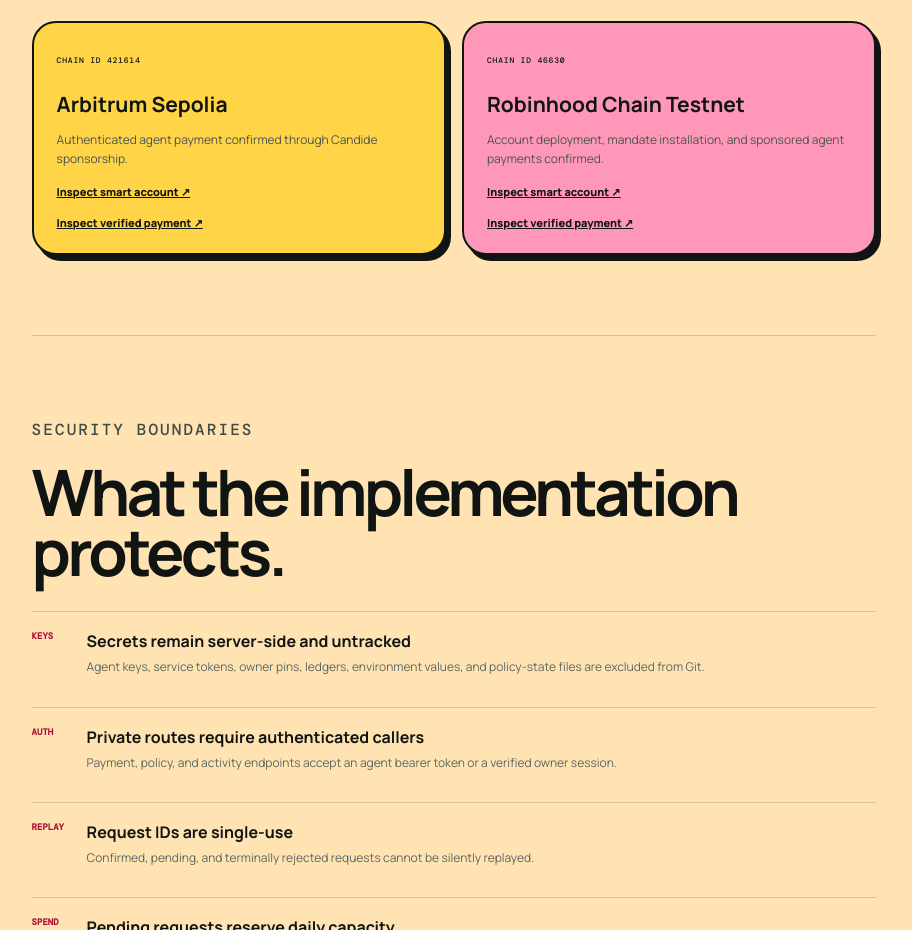
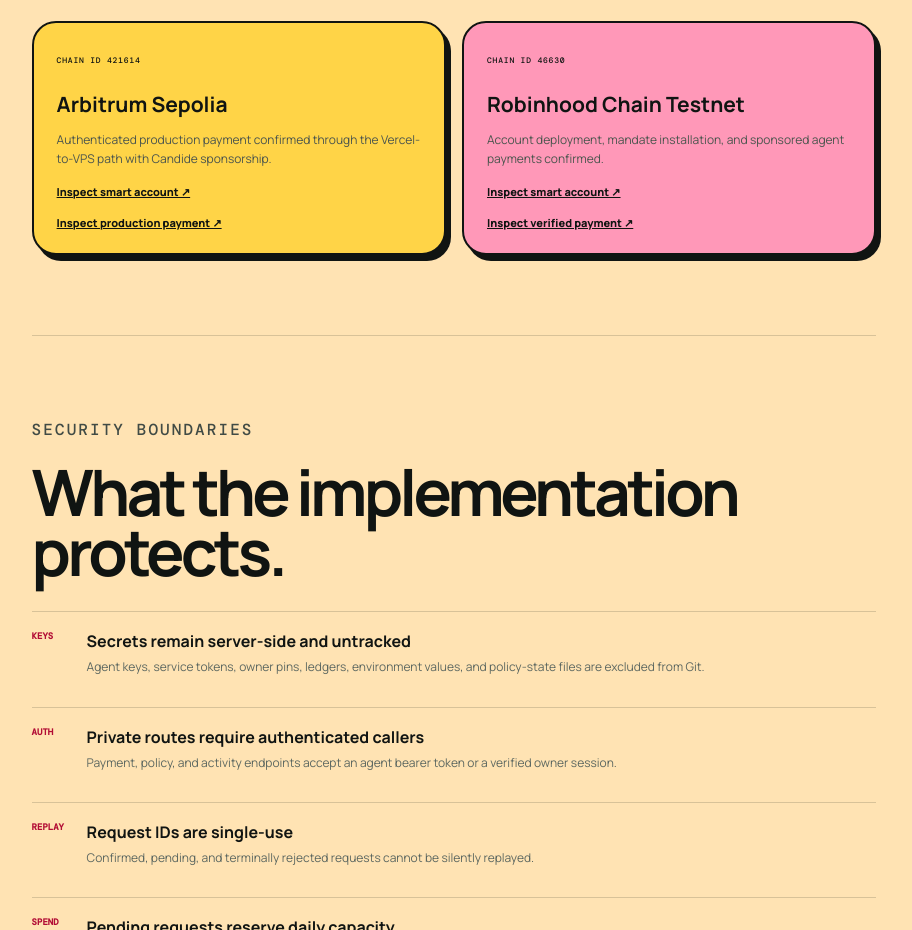
Before and after one commit to Nifemi0/manda, a website built with Vite: page frontend/docs.html in a window 1280 px wide. Shown: the part 5400-6330 px from the top of the page, without its empty margins (346-1258 px from the left). Built offline with nearby package versions, Linux system fonts and the light colour scheme.

Commit message:
Record deployed Arbitrum payment evidence

```diff
--- a/frontend/docs.html
+++ b/frontend/docs.html
@@ -26,7 +26,7 @@
   <span class="key">"recipient"</span>: <span class="value">"0x..."</span>,
   <span class="key">"amountWei"</span>: <span class="value">"100000000000"</span>
 }</code></pre><div class="endpoint-grid"><article class="endpoint"><span>SESSION</span><h3><code>POST /auth/challenge</code></h3><p>Creates a short-lived message for the connected owner to sign.</p></article><article class="endpoint"><span>SESSION</span><h3><code>POST /auth/verify</code></h3><p>Verifies the owner signature and returns an authenticated session.</p></article><article class="endpoint"><span>POLICY</span><h3><code>GET /policy</code></h3><p>Returns the active policy for the requested supported chain.</p></article><article class="endpoint"><span>PAYMENT</span><h3><code>POST /pay</code></h3><p>Evaluates and, when allowed, executes a payment through the delegated key.</p></article><article class="endpoint"><span>ACTIVITY</span><h3><code>GET /activity</code></h3><p>Returns scoped policy decisions and confirmed transaction evidence.</p></article></div></section>
-        <section class="docs-section" id="networks"><p class="docs-kicker">NETWORK EVIDENCE</p><h2>One address. Two independent deployments.</h2><p>The same deterministic Modular Account V2 address is deployed on both test networks. Each chain maintains its own mandate, balance, allowance, and transaction history.</p><div class="network-grid"><article class="network-card arb"><span>CHAIN ID 421614</span><h3>Arbitrum Sepolia</h3><p>Authenticated agent payment confirmed through Candide sponsorship.</p><a href="https://sepolia.arbiscan.io/address/0xA4d8005e48893eD97cB765D7C3D4bcD7bE01F2FE" target="_blank" rel="noreferrer">Inspect smart account ↗</a><a href="https://sepolia.arbiscan.io/tx/0xde404f32df06016fe3f2c97afb028cf853246c479258547270fadf4443b2c1d8" target="_blank" rel="noreferrer">Inspect verified payment ↗</a></article><article class="network-card rob"><span>CHAIN ID 46630</span><h3>Robinhood Chain Testnet</h3><p>Account deployment, mandate installation, and sponsored agent payments confirmed.</p><a href="https://explorer.testnet.chain.robinhood.com/address/0xA4d8005e48893eD97cB765D7C3D4bcD7bE01F2FE" target="_blank" rel="noreferrer">Inspect smart account ↗</a><a href="https://explorer.testnet.chain.robinhood.com/tx/0x063219ecd3b3c8913ca40f3eba470dd16fa66d552c9ea95e4a62f645035142f3" target="_blank" rel="noreferrer">Inspect verified payment ↗</a></article></div></section>
+        <section class="docs-section" id="networks"><p class="docs-kicker">NETWORK EVIDENCE</p><h2>One address. Two independent deployments.</h2><p>The same deterministic Modular Account V2 address is deployed on both test networks. Each chain maintains its own mandate, balance, allowance, and transaction history.</p><div class="network-grid"><article class="network-card arb"><span>CHAIN ID 421614</span><h3>Arbitrum Sepolia</h3><p>Authenticated production payment confirmed through the Vercel-to-VPS path with Candide sponsorship.</p><a href="https://sepolia.arbiscan.io/address/0xA4d8005e48893eD97cB765D7C3D4bcD7bE01F2FE" target="_blank" rel="noreferrer">Inspect smart account ↗</a><a href="https://sepolia.arbiscan.io/tx/0x952916eb8280a0a30972edfa181f337fc0d3bbbe4d6fb390289935dc27558d2b" target="_blank" rel="noreferrer">Inspect production payment ↗</a></article><article class="network-card rob"><span>CHAIN ID 46630</span><h3>Robinhood Chain Testnet</h3><p>Account deployment, mandate installation, and sponsored agent payments confirmed.</p><a href="https://explorer.testnet.chain.robinhood.com/address/0xA4d8005e48893eD97cB765D7C3D4bcD7bE01F2FE" target="_blank" rel="noreferrer">Inspect smart account ↗</a><a href="https://explorer.testnet.chain.robinhood.com/tx/0x063219ecd3b3c8913ca40f3eba470dd16fa66d552c9ea95e4a62f645035142f3" target="_blank" rel="noreferrer">Inspect verified payment ↗</a></article></div></section>
         <section class="docs-section" id="security"><p class="docs-kicker">SECURITY BOUNDARIES</p><h2>What the implementation protects.</h2><div class="security-list"><article><span>KEYS</span><div><h3>Secrets remain server-side and untracked</h3><p>Agent keys, service tokens, owner pins, ledgers, environment values, and policy-state files are excluded from Git.</p></div></article><article><span>AUTH</span><div><h3>Private routes require authenticated callers</h3><p>Payment, policy, and activity endpoints accept an agent bearer token or a verified owner session.</p></div></article><article><span>REPLAY</span><div><h3>Request IDs are single-use</h3><p>Confirmed, pending, and terminally rejected requests cannot be silently replayed.</p></div></article><article><span>SPEND</span><div><h3>Pending requests reserve daily capacity</h3><p>Concurrent attempts cannot overrun the daily budget while an earlier operation is settling.</p></div></article><article><span>OWNER</span><div><h3>Revocation requires the connected owner</h3><p>The implementation removes the validation entity and associated hooks on the policy’s chain.</p></div></article></div></section>
         <section class="docs-section" id="local"><p class="docs-kicker">LOCAL DEVELOPMENT</p><h2>Run Manda locally.</h2><p>Use Node.js 20 or newer. Copy the example environment file and add an Alchemy application key and Gas Manager policy ID.</p><div class="command">Install dependencies <span>npm install</span></div><div class="command">Start the frontend <span>npm run dev</span></div><div class="command">Start the agent service <span>npm run agent:serve</span></div><div class="command">Run the policy suite <span>npm test</span></div><div class="command">Create a production build <span>npm run build</span></div><div class="callout"><strong>Production serving</strong><p>Run the agent service and <code>npm start</code>. The Node server keeps Alchemy credentials and agent routes off the browser surface.</p></div></section>
         <section class="docs-section" id="limits"><p class="docs-kicker">CURRENT LIMITS</p><h2>What remains intentionally unfinished.</h2><div class="limits"><h3>Prototype boundaries</h3><ul><li>Live owner-signed revocation has not been executed because it would disable the active demo mandates.</li><li>Cross-chain bridging and automatic rebalancing are outside the critical payment path.</li><li>The current agent service is a single-owner local prototype and is not a multi-tenant production custody system.</li><li>Token support beyond native testnet value has not been claimed or demonstrated.</li></ul></div></section>
```
Also changed, not shown: docs/TESTING-STATUS.md (+1 -0 lines).
